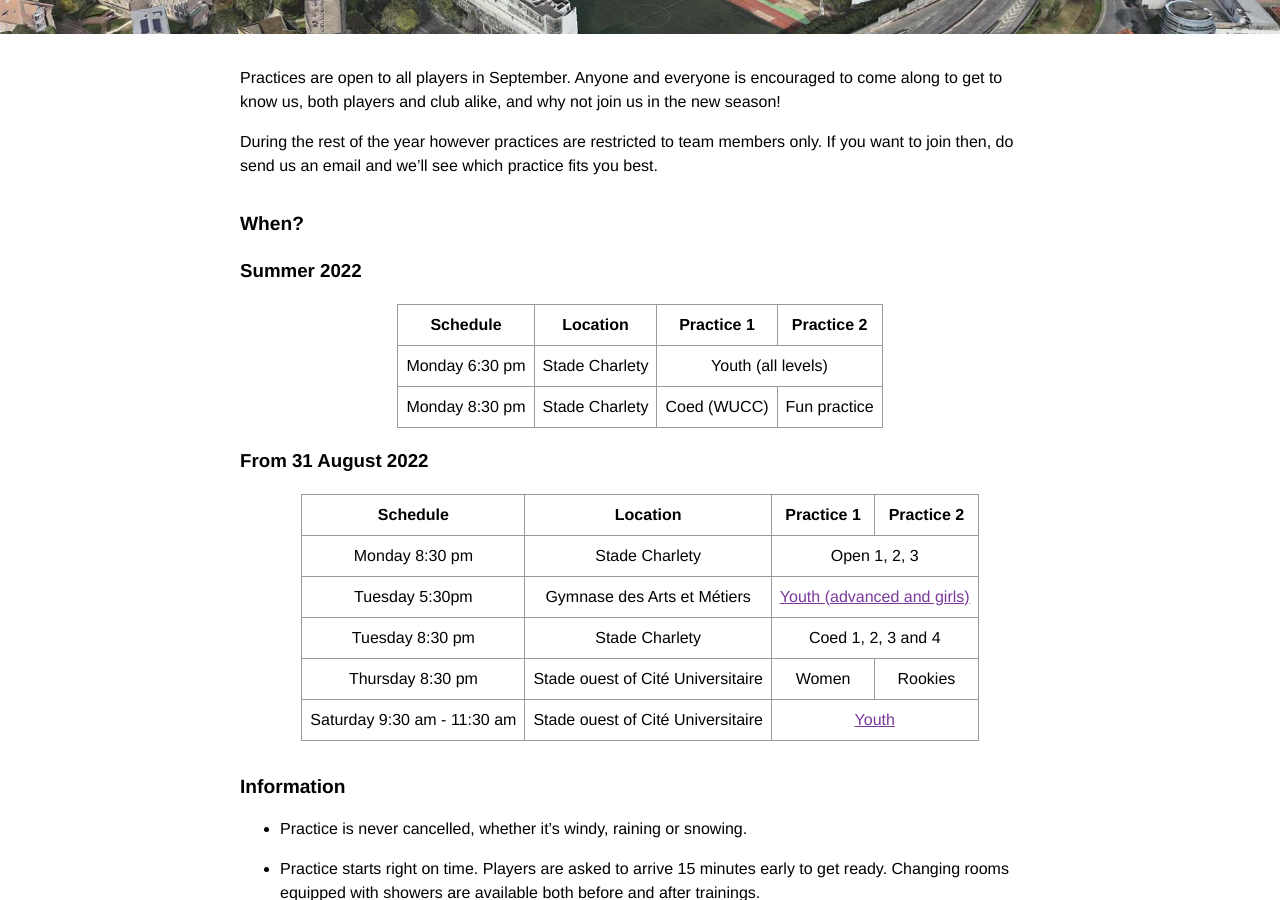
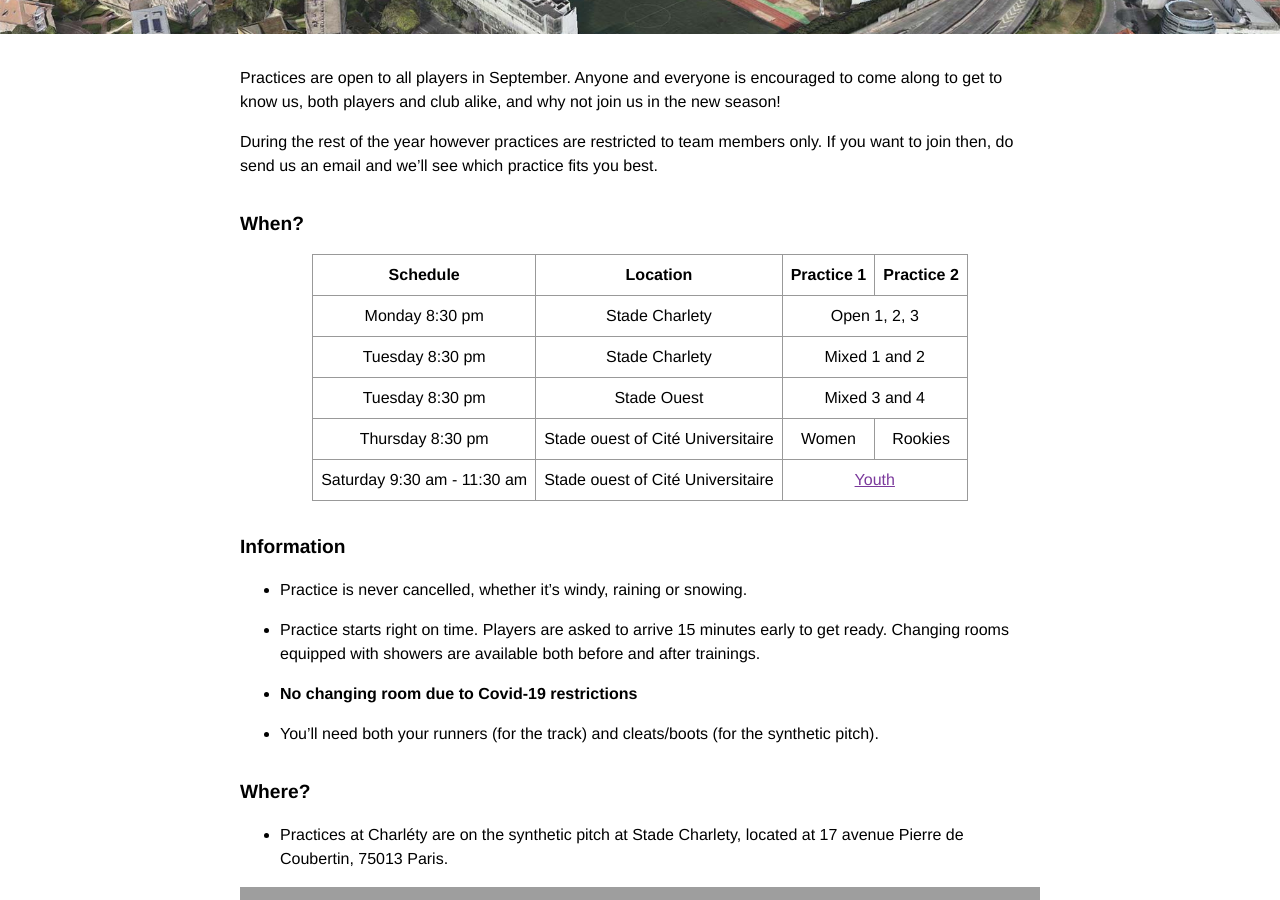
Before and after one commit to ahouhpuc/ahouhpuc.github.io, a Jekyll site: the page built from practices.markdown, in a window 1280 px wide and 900 px high, scrolled down 471 px. Built offline with Jekyll 4.4.1, drawn with Linux system fonts in a browser that asks for light colours; some of the changed text lies outside the part shown; grey boxes are pictures that could not be loaded.

Commit message:
Update practices

```diff
--- a/practices.markdown
+++ b/practices.markdown
@@ -14,30 +14,6 @@
 
 ## When?
 
-### Summer 2022
-
-<table>
-  <tr>
-    <td>Schedule</td>
-    <td>Location</td>
-    <td>Practice 1</td>
-    <td>Practice 2</td>
-  </tr>
-  <tr>
-    <td>Monday 6:30 pm</td>
-    <td>Stade Charlety</td>
-    <td colspan="2">Youth (all levels)</td>
-  </tr>
-  <tr>
-    <td>Monday 8:30 pm</td>
-    <td>Stade Charlety</td>
-    <td>Coed (WUCC)</td>
-    <td>Fun practice</td>
-  </tr>
-</table>
-
-### From 31 August 2022
-
 <table>
   <tr>
     <td>Schedule</td>
@@ -51,14 +27,14 @@
     <td colspan="2">Open 1, 2, 3</td>
   </tr>
   <tr>
-    <td>Tuesday 5:30pm</td>
-    <td>Gymnase des Arts et Métiers</td>
-    <td colspan="2"><a href="youth.html">Youth (advanced and girls)</a></td>
+    <td>Tuesday 8:30 pm</td>
+    <td>Stade Charlety</td>
+    <td colspan="2">Mixed 1 and 2</td>
   </tr>
   <tr>
     <td>Tuesday 8:30 pm</td>
-    <td>Stade Charlety</td>
-    <td colspan="2">Coed 1, 2, 3 and 4</td>
+    <td>Stade Ouest</td>
+    <td colspan="2">Mixed 3 and 4</td>
   </tr>
   <tr>
     <td>Thursday 8:30 pm</td>
@@ -91,10 +67,6 @@
 
 <iframe class="charlety" src="https://www.google.com/maps/embed?pb=!1m18!1m12!1m3!1d1313.511257225524!2d2.3299169582910815!3d48.81963186087285!2m3!1f0!2f0!3f0!3m2!1i1024!2i768!4f13.1!3m3!1m2!1s0x47e671a63b6a4c6f%3A0xd5ab8a3826c34384!2sStade+Ouest+CIUP!5e0!3m2!1sfr!2sfr!4v1537263743348"></iframe>
 
-* Practices at Gymnase des Arts et Métiers take place inside Cité Universitaire
-
-<iframe class="charlety" src="https://www.google.com/maps/embed?pb=!1m14!1m8!1m3!1d10508.403649345673!2d2.3343372!3d48.818136!3m2!1i1024!2i768!4f13.1!3m3!1m2!1s0x0%3A0xcc60ba1872d72493!2sGymnase%20des%20Arts%20et%20M%C3%A9tiers!5e0!3m2!1sfr!2sfr!4v1567499121068!5m2!1sfr!2sfr"></iframe>
-
 
 <p> It is readily accessible by public transport:</p>
 
```
Also changed, not shown: entrainements.markdown (+5 -33 lines).
